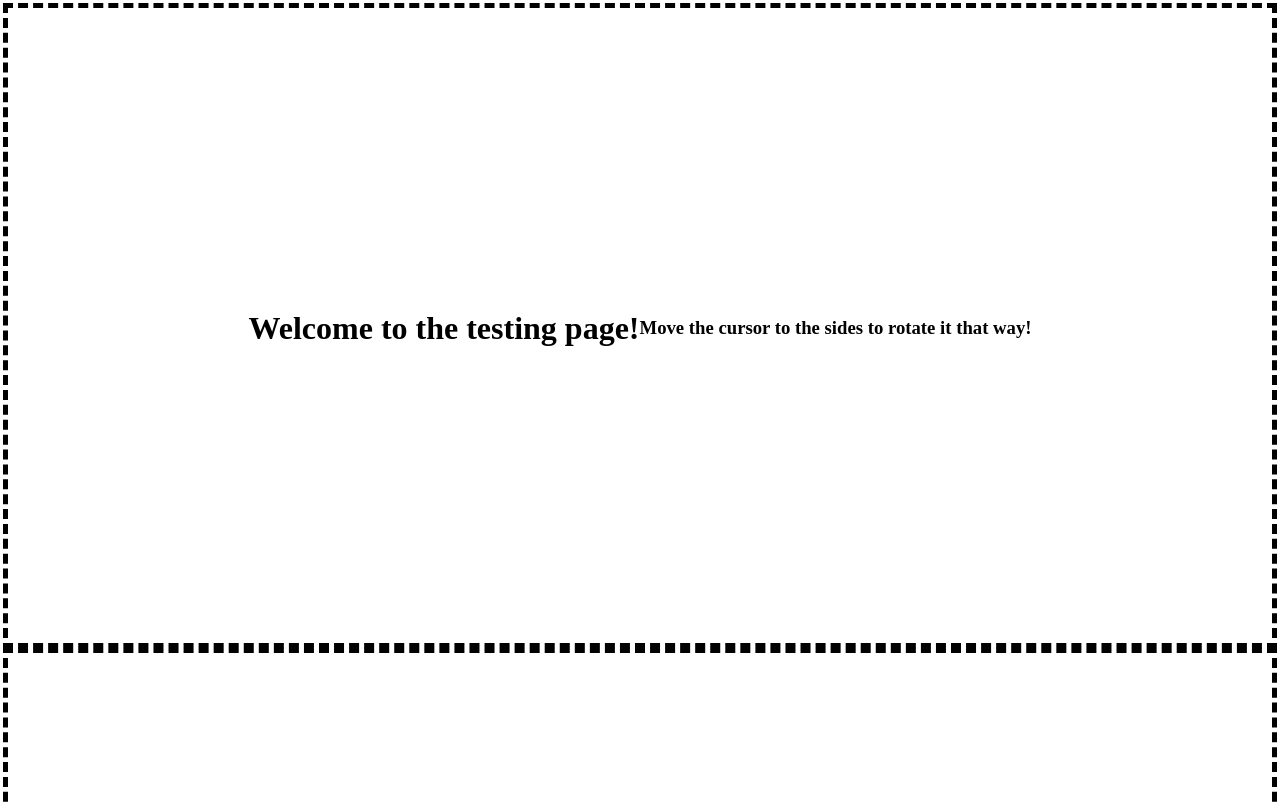
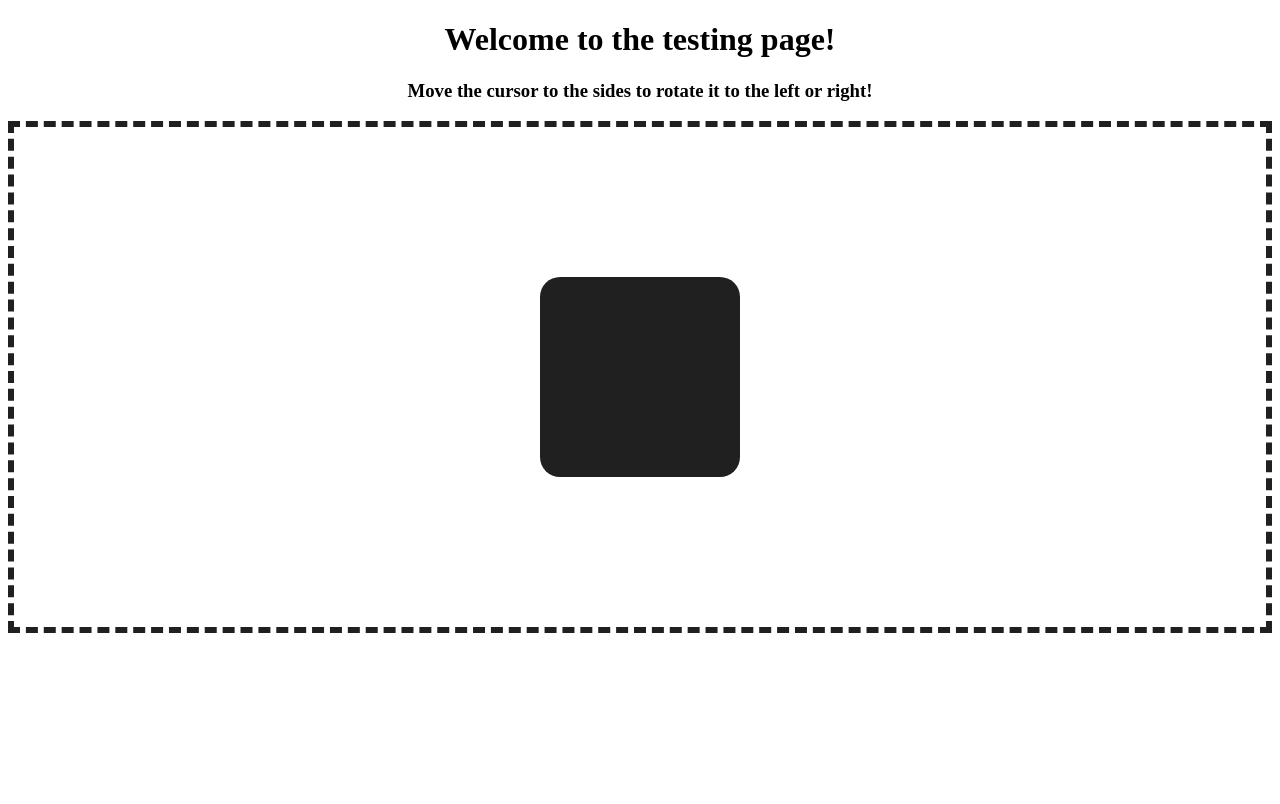
Before and after one commit to ethan-105/DSA-Visualizations, a plain HTML site: page PagesTest/index.html in a window 1280 px wide. Shown: the top 804 px of the page. Drawn offline with Linux system fonts and the light colour scheme.

Commit message:
Corrected previous issues with height and added border for affected area.s

```diff
--- a/PagesTest/index.html
+++ b/PagesTest/index.html
@@ -1,16 +1,31 @@
 <!DOCTYPE html>
+<style>
+    h1 {
+        text-align: center;
+    }
+
+    h3 {
+        text-align: center;
+    }
+
+    p {
+        text-align: center;
+    }
+
+    div {
+        text-align: center;
+    }
+</style>
 <html>
 <head>
     <title>Testing Page</title>
     <link rel="stylesheet" type="text/css" href="main.css" />
 </head>
 <body>
-    <div class="container">
-        <h1>Welcome to the testing page!</h1>
-        <h3>Move the cursor to the sides to rotate it that way!</h3>
-    </div>
+    <h1>Welcome to the testing page!</h1>
+    <h3>Move the cursor to the sides to rotate it to the left or right!</h3>
 
-    <div onmousemove="getCursor(event)" class="container">
+    <div onmousemove="getCursor(event)" class="container" id="square_space">
         <div id="square"></div>
     </div>
 
--- a/PagesTest/main.css
+++ b/PagesTest/main.css
@@ -1,6 +1,6 @@
 #square {
-    width: 100px;
-    height: 100px;
+    width: 200px;
+    height: 200px;
     border-radius: 10%;
     background-color: #202020;
     position: relative;
@@ -8,10 +8,14 @@
     margin: 10px 0;
 }
 
+#square_space {
+    height: 500px;
+    border: 6px dashed #202020;
+}
+
 .container {
     display: flex;
     align-items: center;
     justify-content: center;
-    height: 40em;
-    outline: 5px dashed black;
+    height: 500px;
 }
```
